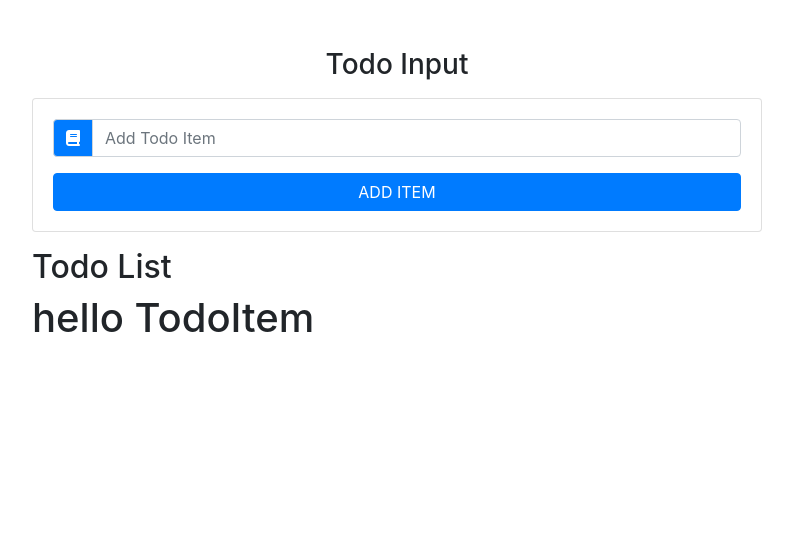
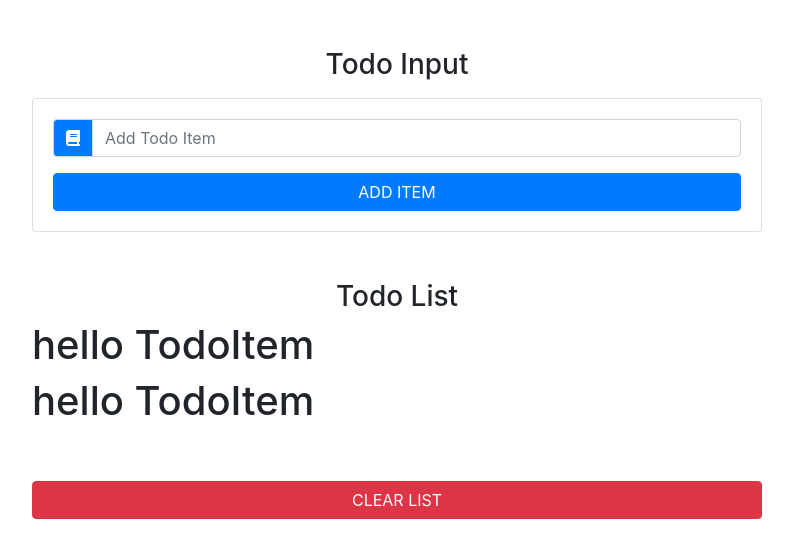
Before and after one commit to super8989/React_todo_list, a React (Create React App) app: page / in a window 1280 px wide. Shown: the top 558 px of the page, without its empty margins (243-1036 px from the left). Built offline with nearby package versions, Linux system fonts and the light colour scheme.

Commit message:
added logic to TodoList component

```diff
--- a/src/App.js
+++ b/src/App.js
@@ -31,15 +31,12 @@
 		};
 
 		const updatedItems = [...this.state.items, newItem];
-		this.setState(
-			{
-				items: updatedItems,
-				item: "",
-				id: uuid(),
-				editItem: false
-			},
-			() => console.log(this.state)
-		);
+		this.setState({
+			items: updatedItems,
+			item: "",
+			id: uuid(),
+			editItem: false
+		});
 	};
 
 	clearList = () => {
--- a/src/components/TodoList.js
+++ b/src/components/TodoList.js
@@ -4,11 +4,29 @@
 
 class TodoList extends Component {
 	render() {
+		const { items, clearList, handleDelete, handleEdit } = this.props;
+
 		return (
-			<div>
-				<h2>Todo List</h2>
-				<TodoItem />
-			</div>
+			<ul className='list-group my-5'>
+				<h3 className='text-capitalize text-center'>Todo List</h3>
+				{items.map(item => {
+					return (
+						<TodoItem
+							key={item.id}
+							title={item.title}
+							handleDelete={() => handleDelete(item.id)}
+							handleEdit={() => handleEdit(item.id)}
+						/>
+					);
+				})}
+				<button
+					type='button'
+					className='btn btn-danger btn-block text-uppercase mt-5'
+					onClick={clearList}
+				>
+					Clear List
+				</button>
+			</ul>
 		);
 	}
 }
```
